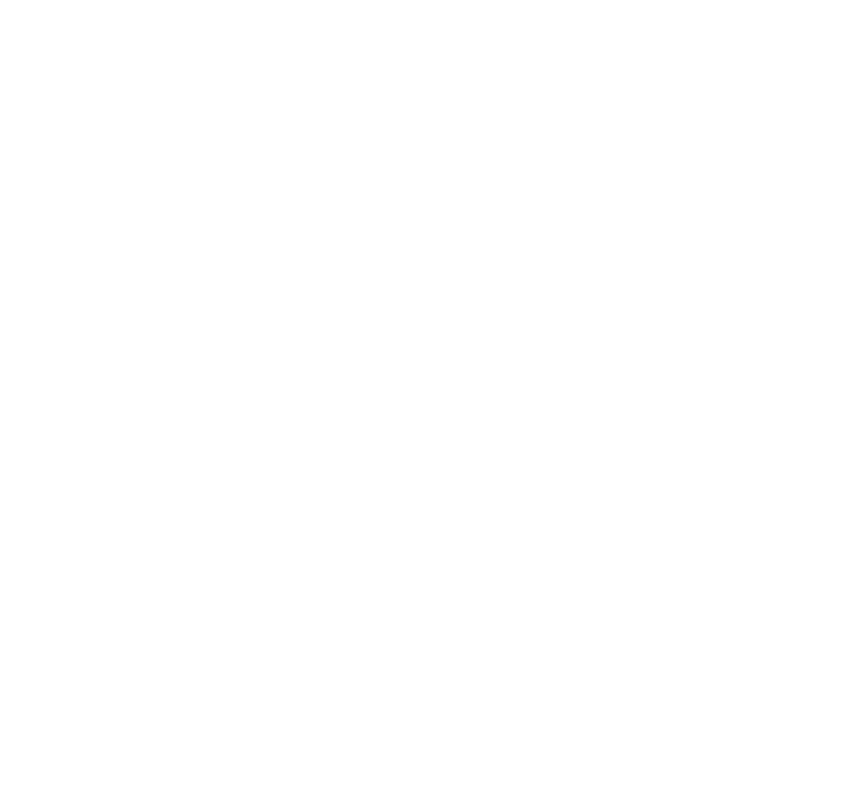
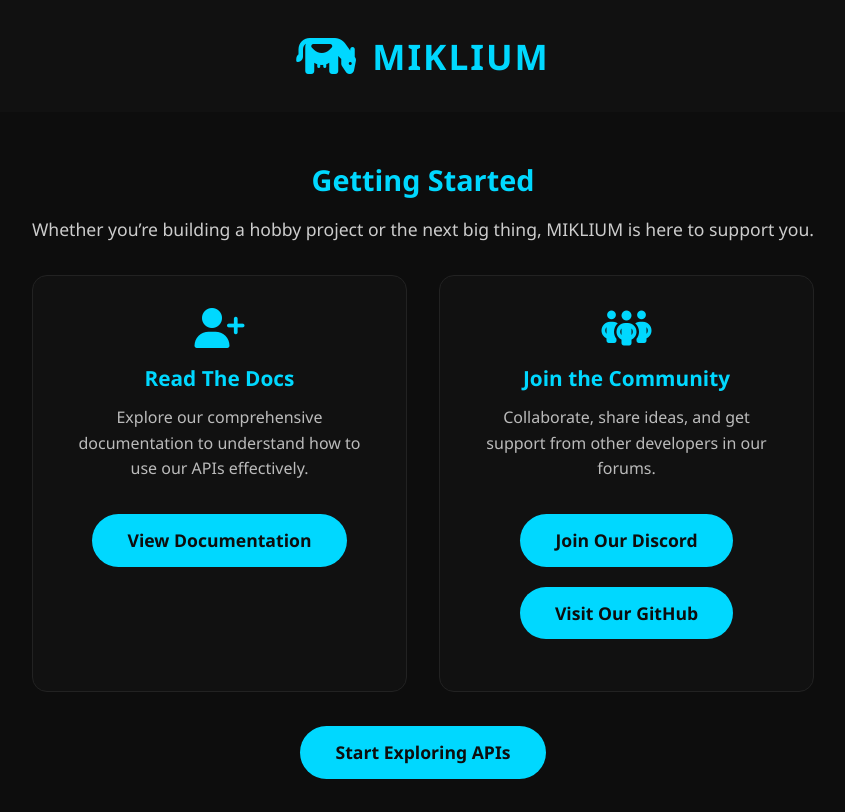
Before and after one commit to MIKLIUM/MIKLIUM, a plain HTML site: page webpage/GetStarted.html in a window 1280 px wide. Shown: the whole page, without its empty margins (217-1062 px from the left). Drawn offline with Linux system fonts and the light colour scheme.

Commit message:
Add files via upload

```diff
--- a/webpage/GetStarted.html
+++ b/webpage/GetStarted.html
@@ -0,0 +1,160 @@
+<!DOCTYPE html>
+<html lang="en">
+<head>
+  <meta charset="UTF-8">
+  <meta name="viewport" content="width=device-width, initial-scale=1.0">
+  <title>Get Started - MIKLIUM</title>
+  <link rel="stylesheet" href="https://cdnjs.cloudflare.com/ajax/libs/font-awesome/6.4.2/css/all.min.css" integrity="sha512-pV8p2r1h0R+3zZp+Ih6Cw1K6P0Q8/UfE+T7rB5Hnpwz+zEiOB9qYxJQo1iT8u3wZtqL5q+FecXcGv7sQ1PdpUg==" crossorigin="anonymous" referrerpolicy="no-referrer" />
+  <style>
+    * {
+      margin: 0;
+      padding: 0;
+      box-sizing: border-box;
+      font-family: 'Segoe UI', Tahoma, Geneva, Verdana, sans-serif;
+    }
+    body {
+      background-color: #0d0d0d;
+      color: #f5f5f5;
+      display: flex;
+      flex-direction: column;
+      min-height: 100vh;
+    }
+    header {
+      display: flex;
+      align-items: center;
+      justify-content: center;
+      padding: 2rem;
+      background-color: #111;
+      flex-shrink: 0;
+    }
+    header i {
+      font-size: 3rem;
+      color: #00d8ff;
+      margin-right: 1rem;
+    }
+    header h1 {
+      font-size: 2.2rem;
+      font-weight: 700;
+      letter-spacing: 2px;
+      color: #00d8ff;
+    }
+    main {
+      flex: 1;
+      padding: 3rem 2rem;
+      max-width: 900px;
+      margin: 0 auto;
+    }
+    main h2 {
+      font-size: 1.8rem;
+      margin-bottom: 1rem;
+      color: #00d8ff;
+      text-align: center;
+    }
+    main p {
+      font-size: 1.1rem;
+      line-height: 1.6;
+      margin-bottom: 2rem;
+      color: #ccc;
+      text-align: center;
+    }
+    .steps {
+      display: grid;
+      grid-template-columns: repeat(auto-fit, minmax(250px, 1fr));
+      gap: 2rem;
+      margin-top: 2rem;
+    }
+    .step {
+      background: #111;
+      padding: 2rem;
+      border-radius: 15px;
+      text-align: center;
+      transition: transform 0.3s ease;
+      border: 1px solid #222;
+    }
+    .step:hover {
+      transform: translateY(-5px);
+      border-color: #00d8ff;
+    }
+    .step i {
+      font-size: 2.5rem;
+      color: #00d8ff;
+      margin-bottom: 1rem;
+    }
+    .step h3 {
+      font-size: 1.3rem;
+      margin-bottom: 0.8rem;
+      color: #00d8ff;
+    }
+    .step p {
+      font-size: 1rem;
+      color: #bbb;
+    }
+    .cta {
+      text-align: center;
+      margin-top: 3rem;
+    }
+    .cta a {
+      padding: 0.9rem 2.2rem;
+      border-radius: 55px;
+      text-decoration: none;
+      font-weight: 600;
+      transition: all 0.3s ease;
+      background-color: #00d8ff;
+      color: #0d0d0d;
+      font-size: 1.1rem;
+    }
+    .cta a:hover {
+      background-color: #00b8cc;
+    }
+    button {
+      background-color: #00d8ff;
+      color: #0d0d0d;
+      border: none;
+      border-radius: 55px;
+      padding: 0.9rem 2.2rem;
+      font-weight: 600;
+      font-size: 1.1rem;
+      cursor: pointer;
+      transition: all 0.3s ease;
+      margin-bottom: 20px;
+    }
+    button:hover {
+      background-color: #00b8cc;
+    }
+    a {
+      color: #ffffff;
+      text-decoration: none;
+    }
+  </style>
+</head>
+<body>
+  <header>
+    <i class="fas fa-cow"></i>
+    <h1>MIKLIUM</h1>
+  </header>
+  <main>
+    <h2>Getting Started</h2>
+    <p>Whether you’re building a hobby project or the next big thing, MIKLIUM is here to support you.</p>
+
+    <div class="steps">
+      <div class="step">
+        <i class="fas fa-user-plus"></i>
+        <h3>Read The Docs</h3>
+        <p>Explore our comprehensive documentation to understand how to use our APIs effectively.</p>
+        <button onclick="location.href='APIDOCS.html'">View Documentation</button>
+      </div>
+      <div class="step">
+        <i class="fas fa-people-group"></i>
+        <h3>Join the Community</h3>
+        <p>Collaborate, share ideas, and get support from other developers in our forums.</p>
+        <button onclick="location.href='https://discord.gg/6HUJTXh45t'">Join Our Discord</button>
+        <button onclick="location.href='https://github.com/MIKLIUM'">Visit Our GitHub</button>
+      </div>
+    </div>
+
+    <div class="cta">
+      <a href="APIDOCS.html">Start Exploring APIs</a>
+    </div>
+  </main>
+</body>
+</html>
```
Also changed, not shown: webpage/index.html (+1 -0 lines).
